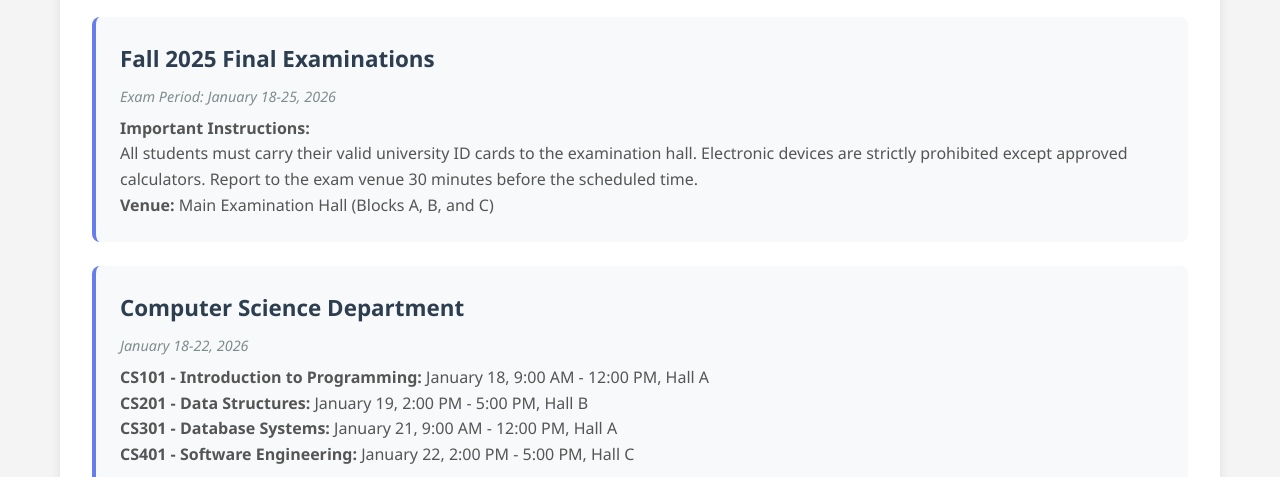
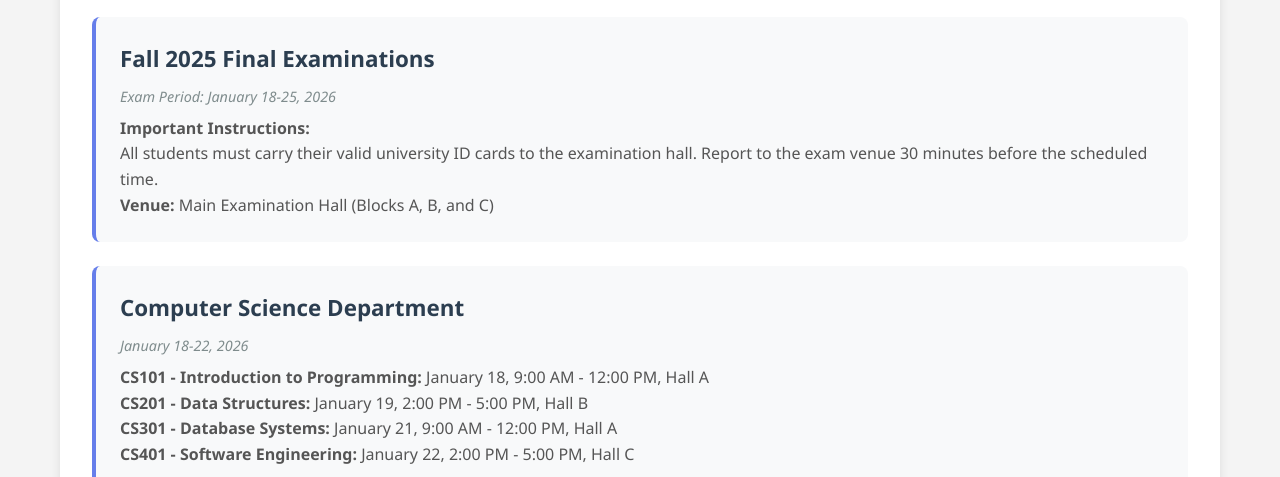
Before and after one commit to DevAssignment3/Assignment3, a website: page src/exams.html in a window 1280 px wide. Shown: the part 323-800 px from the top of the page. Drawn offline with Linux system fonts and the light colour scheme.

Commit message:
Update exam Page by Hassan

```diff
--- a/src/exams.html
+++ b/src/exams.html
@@ -32,7 +32,7 @@
           <h3>Fall 2025 Final Examinations</h3>
           <div class="exam-date">Exam Period: January 18-25, 2026</div>
           <p><strong>Important Instructions:</strong></p>
-          <p>All students must carry their valid university ID cards to the examination hall. Electronic devices are strictly prohibited except approved calculators. Report to the exam venue 30 minutes before the scheduled time.</p>
+          <p>All students must carry their valid university ID cards to the examination hall. Report to the exam venue 30 minutes before the scheduled time.</p>
           <p><strong>Venue:</strong> Main Examination Hall (Blocks A, B, and C)</p>
         </div>
 
```
